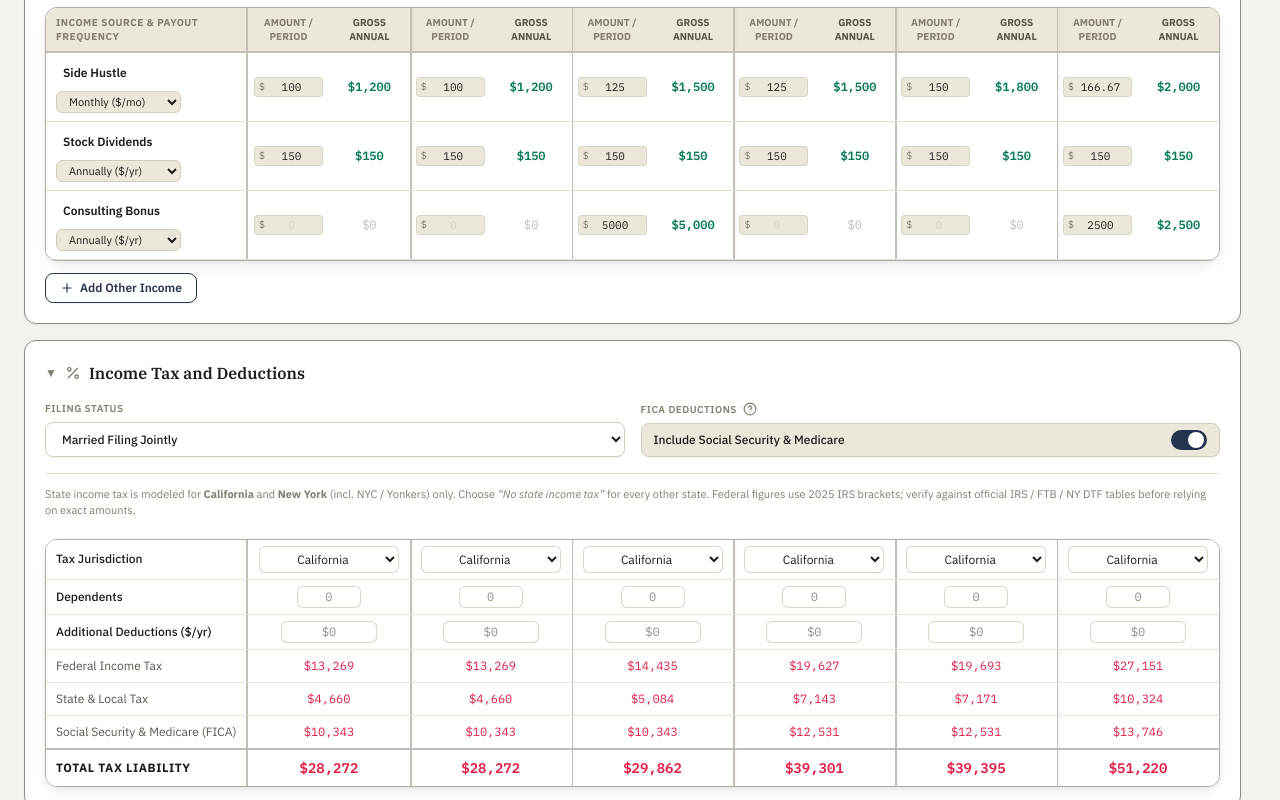
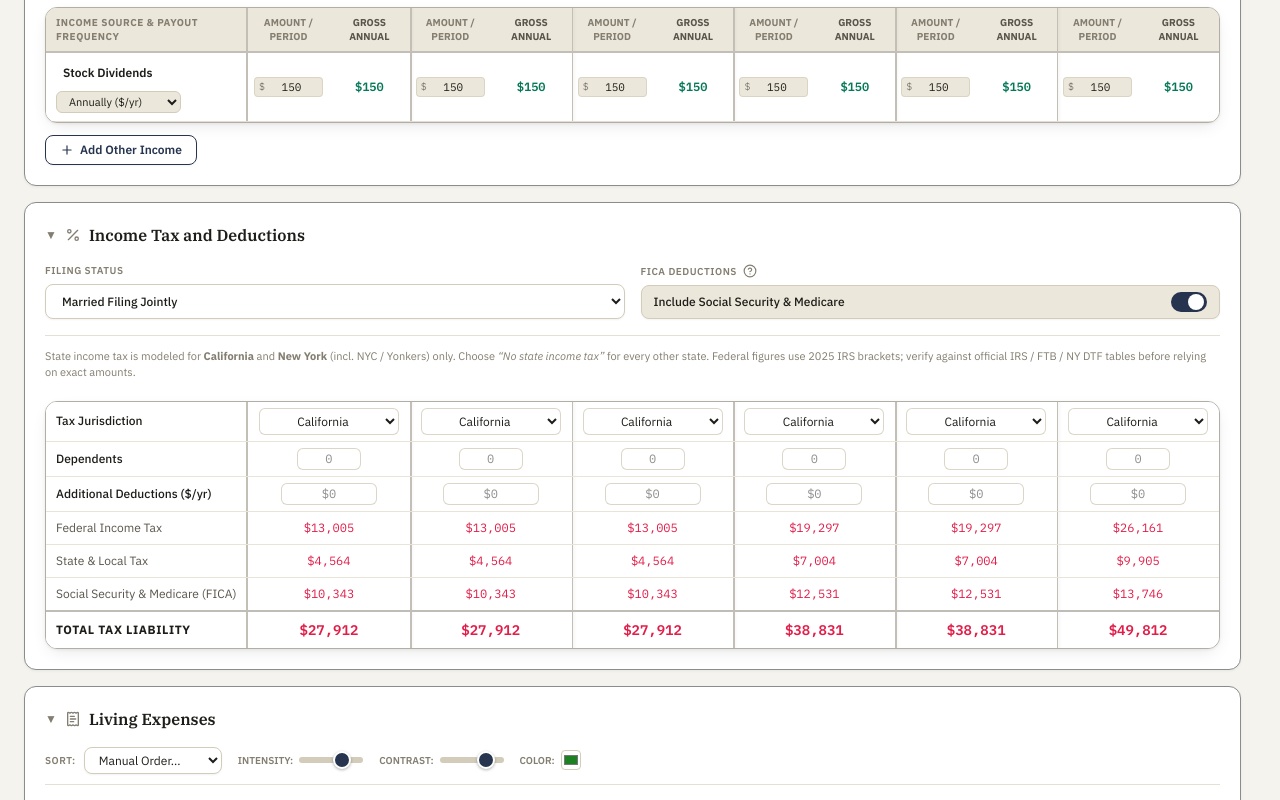
Before and after one commit to Vabryn/Ledger, a React (Vite) app: page / in a window 1280 px wide. Shown: the part 440-1240 px from the top of the page. Built offline with nearby package versions, Linux system fonts and the light colour scheme.

Commit message:
Trim starter data: drop Side Hustle, Consulting Bonus, Streaming Pack, Laptop Loan, Credit Card B
Keep Stock Dividends as the only seeded Other Income row, and drop the
'(Side Hustles, Dividends, Bonuses)' parenthetical from the section title.

```diff
--- a/src/components/IncomeSection.tsx
+++ b/src/components/IncomeSection.tsx
@@ -313,7 +313,7 @@ export const IncomeSection: React.FC<IncomeSectionProps> = ({
                 {isOtherCollapsed ? <ChevronRight className="w-3.5 h-3.5" /> : <ChevronDown className="w-3.5 h-3.5" />}
               </span>
               <h3 className="font-serif-custom text-xs font-semibold text-[var(--muted2)] uppercase tracking-wider group-hover:text-[var(--text)] transition-colors">
-                Other Income (Side Hustles, Dividends, Bonuses)
+                Other Income
               </h3>
               {!showOtherIncome && (
                 <span className="text-[10px] text-[var(--muted2)] italic">(Hidden)</span>
--- a/src/core/starter-data.ts
+++ b/src/core/starter-data.ts
@@ -121,22 +121,10 @@ export function getDefaultSampleState(): PlannerState {
     ],
     other: [
       {
-        id: 'o-1',
-        name: 'Side Hustle',
-        frequency: 'Monthly',
-        amount: [100, 100, 125, 125, 150, 166.67], // $1,200 - $2,000 / yr
-      },
-      {
         id: 'o-2',
         name: 'Stock Dividends',
         frequency: 'Annually',
         amount: [150, 150, 150, 150, 150, 150],
-      },
-      {
-        id: 'o-3',
-        name: 'Consulting Bonus',
-        frequency: 'Annually',
-        amount: [0, 0, 5000, 0, 0, 2500],
       },
     ],
     col: [
@@ -152,13 +140,10 @@ export function getDefaultSampleState(): PlannerState {
       { id: 'c-10', name: 'Trash Pickup', cat: 'Utilities', monthly: [30, 30, 30, 30, 30, 30] },
       { id: 'c-11', name: 'Mobile Plan', cat: 'Utilities', monthly: [85, 85, 85, 85, 85, 85] },
       { id: 'c-12', name: 'Internet Fibre', cat: 'Utilities', monthly: [79, 79, 79, 79, 79, 79] },
-      { id: 'c-sub-1', name: 'Streaming Pack', cat: 'Subscriptions', monthly: [45, 45, 45, 45, 45, 45] },
       { id: 'c-sub-2', name: 'Software Licenses', cat: 'Subscriptions', monthly: [65, 65, 65, 120, 120, 120] },
       { id: 'c-13', name: 'Health Insurance', cat: 'Health & Wellness', monthly: [310, 310, 310, 310, 310, 310] },
       { id: 'c-14', name: 'Gym Membership', cat: 'Health & Wellness', monthly: [80, 80, 80, 80, 80, 80] },
       { id: 'c-15', name: 'Credit Card A', cat: 'Additional Payments', monthly: [200, 200, 200, 200, 0, 0] },
-      { id: 'c-16', name: 'Credit Card B', cat: 'Additional Payments', monthly: [150, 150, 150, 0, 0, 0] },
-      { id: 'c-17', name: 'Laptop Loan', cat: 'Additional Payments', monthly: [85, 85, 85, 85, 85, 0] },
       { id: 'c-20', name: 'Server Hosting', cat: 'Business Expenses', monthly: [40, 40, 40, 40, 40, 40] },
       { id: 'c-22', name: 'Pet Care', cat: 'Lifestyle', monthly: [120, 150, 120, 120, 220, 120] },
       { id: 'c-24', name: 'Concerts / Events', cat: 'Entertainment', monthly: [0, 120, 250, 0, 85, 150] },
```
Also changed, not shown: 1 other file (tests, documents, lock files or other folders).
